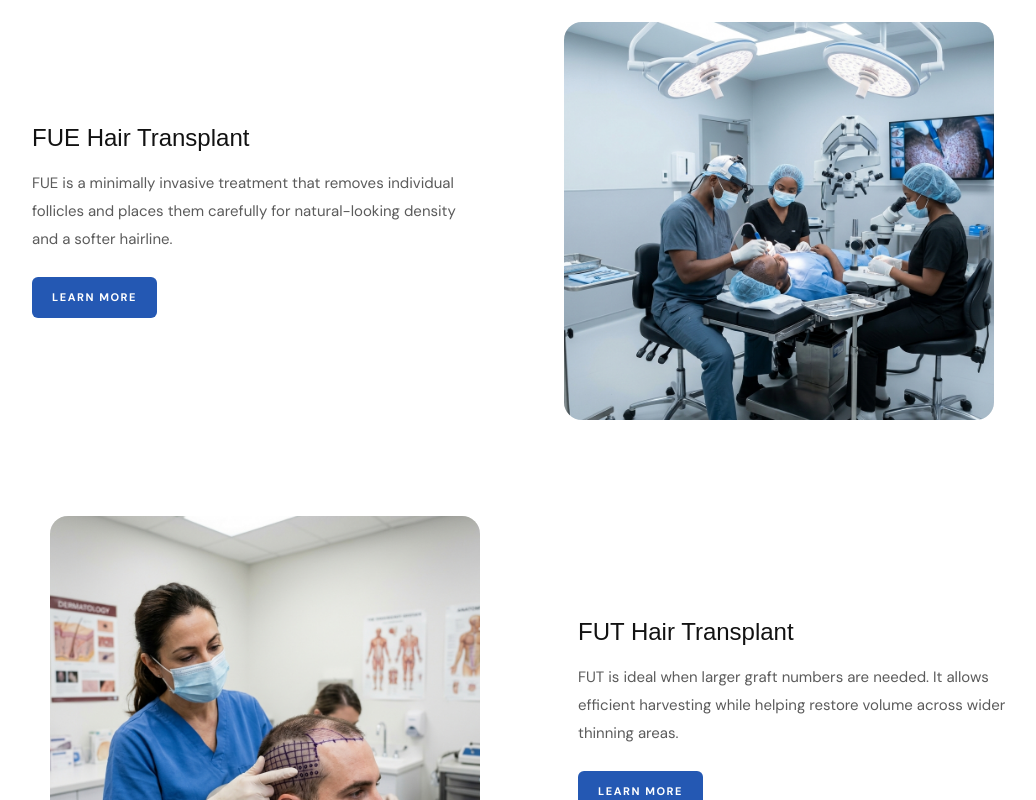
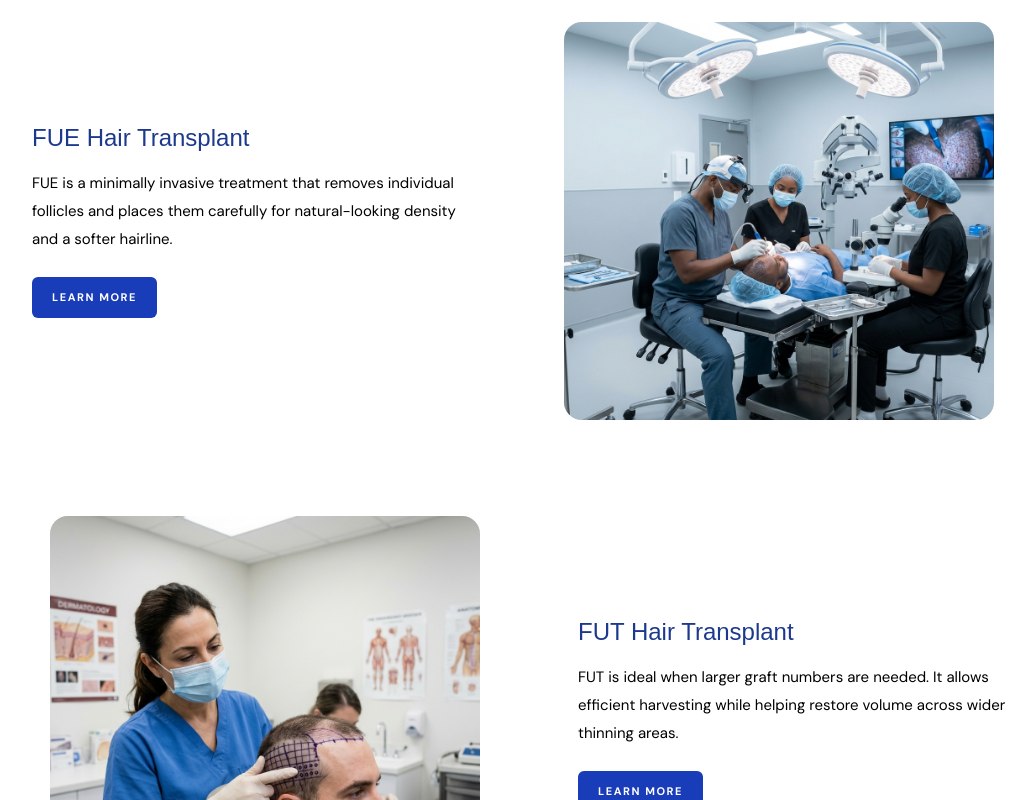
Before and after one commit to dominicnaatey/hair-transplant, a Next.js app: page /hair-transplant in a window 1280 px wide. Shown: the part 920-1720 px from the top of the page, without its empty margins (118-1154 px from the left). Built offline with nearby package versions, Linux system fonts and the light colour scheme; a web font is replaced by a local one.

Commit message:
style: replace hardcoded css with tailwind classes

```diff
--- a/components/HairTransplant/Procedures.tsx
+++ b/components/HairTransplant/Procedures.tsx
@@ -23,15 +23,15 @@ export default function Procedures() {
                   reversed ? "md:pl-8" : "md:pr-8"
                 } text-center md:text-left`}
               >
-                <h3 className="font-heading text-2xl leading-[1.2] font-medium !text-[#121212]">
+                <h3 className="text-2xl leading-[1.2] font-light text-blue-900!">
                   {procedure.title}
                 </h3>
-                <p className="mt-4 text-[0.9375rem] leading-7 text-[#5B5B5B]">
+                <p className="mt-4 text-[0.9375rem] leading-7 text-black">
                   {procedure.description}
                 </p>
                 <Link
                   href="/contact"
-                  className="mt-6 inline-flex items-center rounded-md bg-[#2458B3] px-5 py-2 text-[0.6875rem] font-bold uppercase tracking-[0.14em] text-white transition-colors duration-300 hover:bg-[#1b4692]"
+                  className="mt-6 inline-flex items-center rounded-md bg-blue-800 px-5 py-2 text-[0.6875rem] font-bold uppercase tracking-[0.14em] text-white transition-colors duration-300 hover:bg-[#1b4692]"
                 >
                   Learn More
                 </Link>
```
